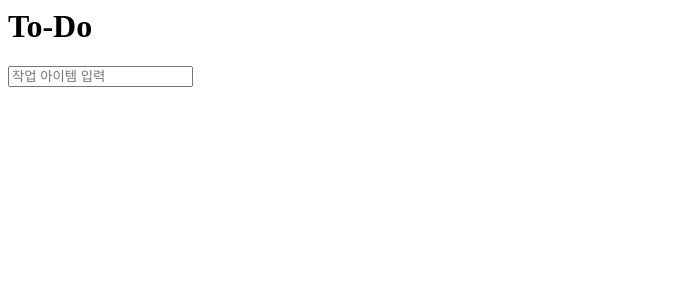
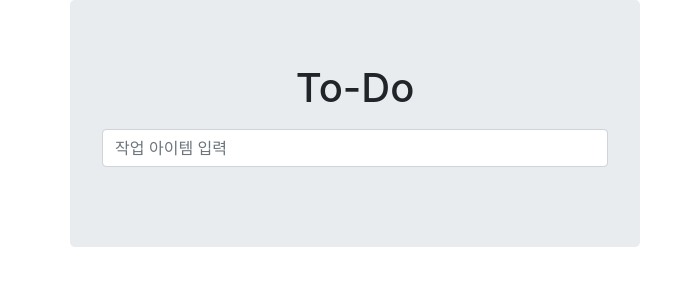
Before and after one commit to summer2293/python-test-driven-development, a Django app: page / in a window 1280 px wide. Shown: the top 300 px of the page, without its empty margins (0-695 px from the left). Run offline with Django 3.2, Linux system fonts and the light colour scheme; some libraries are stand-ins or nearby versions.

Commit message:
add template

```diff
--- /dev/null
+++ b/soomin/tddjango/superlists/lists/static/base.css
@@ -0,0 +1,3 @@
+#id_new_item {
+    margin-top: 2ex;
+}
--- a/soomin/tddjango/superlists/lists/templates/base.html
+++ b/soomin/tddjango/superlists/lists/templates/base.html
@@ -2,16 +2,32 @@
 
 <head>
     <title>To-Do lists</title>
+    <meta name="viewport" content="width=device-width, initial-scale=1, shrink-to-fit=no">
+    <link rel="stylesheet" href="/static/bootstrap/css/bootstrap.min.css" media="screen">
+    <link rel="stylesheet" href="/static/base.css" rel="stylesheet" media="screen">
 </head>
 
 <body>
+    <div class="container">
+        <div class="row">
+            <div class="col-md-6 col-md-offset-3 jumbotron">
+                <div class="text-center">
                     <h1>{% block header_text %}{% endblock %}</h1>
                     <form method="POST" action="{% block form_action %}{% endblock %}">
-        <input type="text" name="item_text" id="id_new_item" placeholder="작업 아이템 입력">
+                        <input type="text" name="item_text" class="form-control input-lg" id="id_new_item"
+                            placeholder="작업 아이템 입력">
                         {% csrf_token %}
                     </form>
+                </div>
+            </div>
+        </div>
+        <div class="row">
+            <div class="col-md-6 col-md-offset-3">
                 {% block table %}
                 {% endblock %}
+            </div>
+        </div>
+    </div>
 </body>
 
 </html>
--- a/soomin/tddjango/superlists/lists/templates/list.html
+++ b/soomin/tddjango/superlists/lists/templates/list.html
@@ -2,7 +2,7 @@
 {% block header_text %}Your To-Do list{% endblock %}
 {% block form_action %}/lists/{{ list.id }}/add_item{% endblock %}
 {% block table %}
-<table id="id_list_table">
+<table id="id_list_table" class="table">
     {% for item in list.item_set.all %}
     <tr>
         <td>{{ forloop.counter }}: {{ item.text }}</td>
```
Lines whose indentation alone changed are shown as unchanged.
